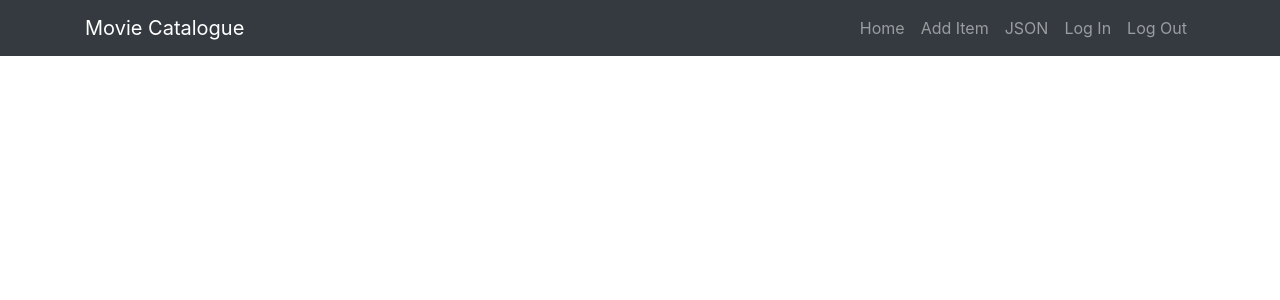
After one commit to MinhNNguyen/catalogApplication, a Flask app: template templates/new_main.html in a window 1280 px wide. The commit adds this page. Shown: the top 300 px of the page. Run offline with Flask 2, Linux system fonts and the light colour scheme; the template is opened without the code that fills it, so the values that code supplies are empty; some libraries are stand-ins or nearby versions.

Commit message:
Minor changes 15

```diff
--- /dev/null
+++ b/templates/new_main.html
@@ -0,0 +1,56 @@
+<!DOCTYPE html>
+<html lang="en">
+  <head>
+    <meta charset="utf-8">
+    <meta name="viewport" content="width=device-width, initial-scale=1, shrink-to-fit=no">
+    <meta name="author" content="Robert Nguyen">
+    <title>Movie Catalogue</title>
+    <!-- Bootstrap core CSS -->
+    <link href="static/vendor/bootstrap/css/bootstrap.min.css" rel="stylesheet">
+    <!-- Custom styles for this template -->
+    <link href="static/styles/shop-item.css" rel="stylesheet">
+  </head>
+  <body>
+    <!-- Navigation -->
+    <nav class="navbar navbar-expand-lg navbar-dark bg-dark fixed-top">
+      <div class="container">
+        <a class="navbar-brand" href="#">Movie Catalogue</a>
+        <button class="navbar-toggler" type="button" data-toggle="collapse" data-target="#navbarResponsive" aria-controls="navbarResponsive" aria-expanded="false" aria-label="Toggle navigation">
+          <span class="navbar-toggler-icon"></span>
+        </button>
+        <div class="collapse navbar-collapse" id="navbarResponsive">
+          <ul class="navbar-nav ml-auto">
+
+            <!--
+            <li class="nav-item active">
+              <a class="nav-link" href="#">Home
+                <span class="sr-only">(current)</span>
+              </a>
+            </li>
+            -->
+
+            <li class="nav-item">
+              <a class="nav-link" href="{{url_for('home_page')}}">Home</a>
+            </li>
+            <li class="nav-item">
+              <a class="nav-link" href="{{url_for('add_item')}}">Add Item</a>
+            </li>
+            <li class="nav-item">
+              <a class="nav-link" href="{{url_for('json_endpoint')}}">JSON</a>
+            </li>
+            <li class="nav-item">
+              <a class="nav-link" href="{{url_for('login')}}">Log In</a>
+            </li>
+            <li class="nav-item">
+              <a class="nav-link" href="{{url_for('gdisconnect')}}">Log Out</a>
+            </li>
+          </ul>
+        </div>
+      </div>
+    </nav>
+		<div class="container">
+			{% block content %}
+			{% endblock %}
+		</div>
+  </body>
+</html>
```
Also changed, not shown: templates/new_homepage.html (+8 -4 lines).
